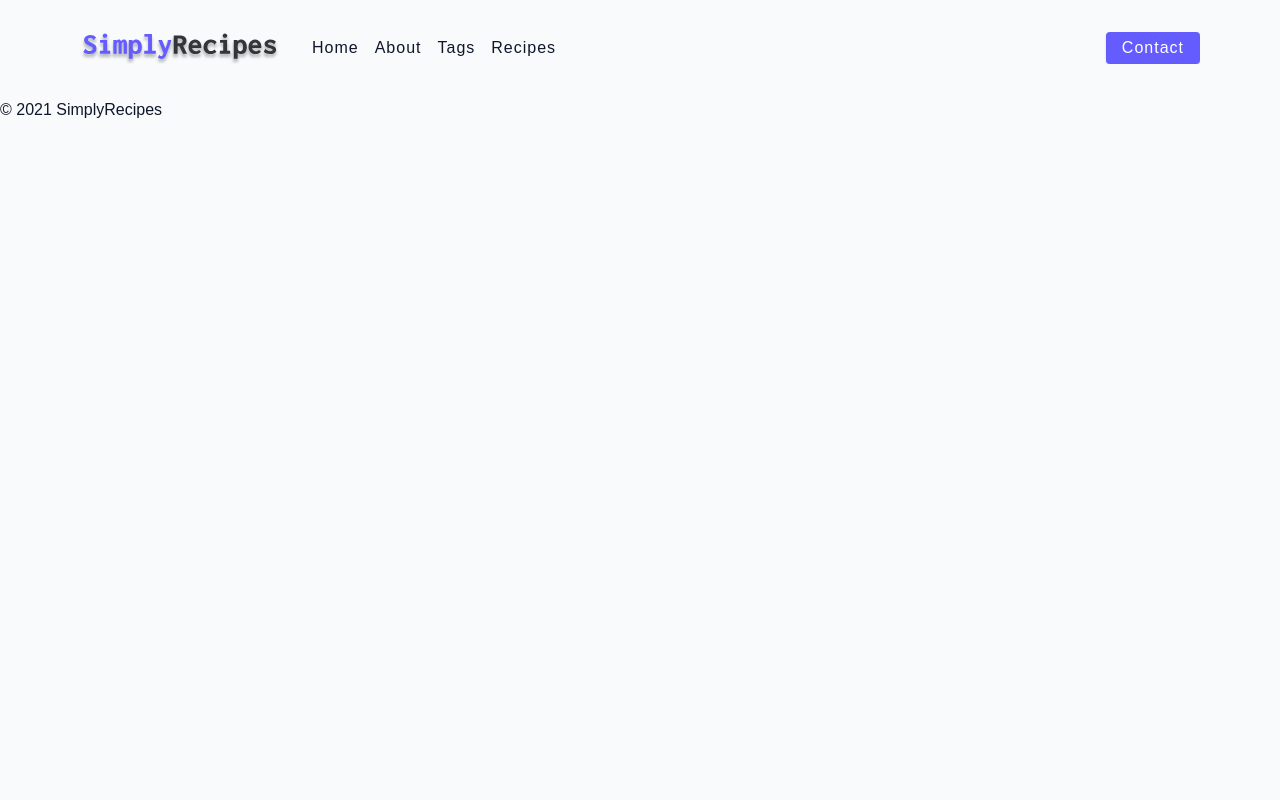
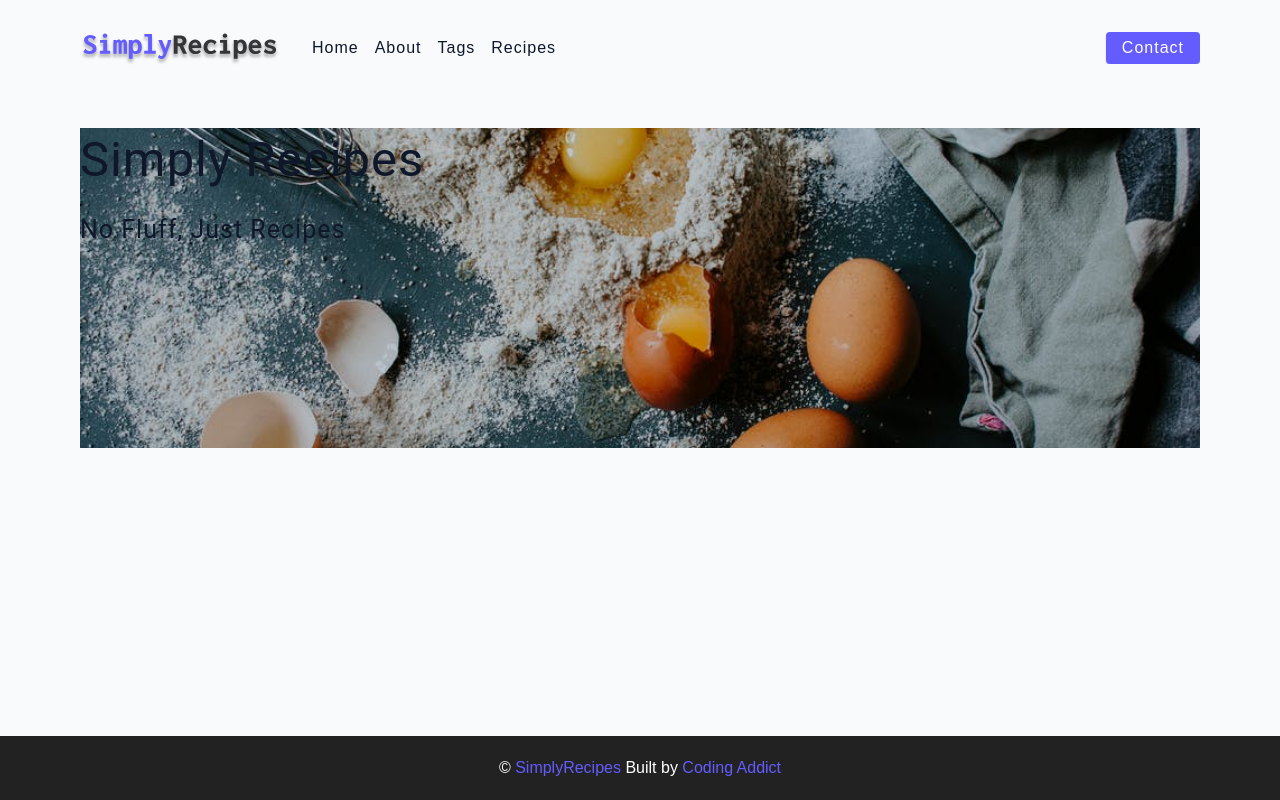
Before and after one commit to Gjorgjioska/SimplyRecepies-HTMLCSS, a plain HTML site: page index.html in a window 1280 px wide. Drawn offline with Linux system fonts and the light colour scheme.

Commit message:
working on footer

```diff
--- a/css/main.css
+++ b/css/main.css
@@ -360,3 +360,70 @@ Navbar
     margin-left: auto;
   }
 }
+
+/*
+===============
+Page
+===============
+*/
+.page {
+  /* background: red; */
+  width: 90vw;
+  max-width: var(--max-width);
+  margin: 0 auto;
+  padding-top: 2rem;
+  min-height: calc(100vh - (6rem + 4rem));
+
+}
+
+/*
+===============
+Footer
+===============
+*/
+.page-footer {
+  height: 4rem;
+  background: var(--black);
+  color: var(--white);
+  display: flex;
+  align-items: center;
+  justify-content: center;
+
+}
+.page-footer p{
+  margin-bottom: 0;
+}
+.footer-logo,
+.page-footer a {
+  color: var(--primary-500);
+}
+
+
+/*
+===============
+Hero
+===============
+*/
+.hero {
+  height: 40vh;
+  background: url('../assets/main.jpeg') center/cover no-repeat;
+
+
+
+}
+
+
+
+
+
+
+/*
+===============
+
+===============
+*/
+/*
+===============
+
+===============
+*/
--- a/index.html
+++ b/index.html
@@ -42,13 +42,24 @@
     </nav>
     <!-- end of nav-->
     <!--main-->
-    <main class="page"></main>
+    <main class="page">
+      <!-- header -->
+      <header class="hero">
+        <div class="hero-countainer">
+          <div class="hero-text">
+            <h1>simply recipes</h1>
+            <h4>no fluff, just recipes</h4>
+          </div>
+        </div>
+      </header>
+    </main>
     <!--end of main-->
     <!--footer-->
     <footer class="page-footer">
       <p>
-        &copy; <span id="date">2021</span>
+        &copy; <span id="date"></span>
         <span class="footer-logo">SimplyRecipes</span>
+        Built by <a href="https://www.johnsmilga.com/">Coding Addict</a>
       </p>
     </footer>
 
--- a/js/app.js
+++ b/js/app.js
@@ -14,6 +14,6 @@ navBtnDOM.addEventListener('click', () => {
   links.classList.toggle('show-links')
 })
 
-const date = getElement('#date')
-const currentYear = new Date().getFullYear()
+const date = getElement('#date');
+const currentYear = new date().getFullYear()
 date.textContent = currentYear
```
